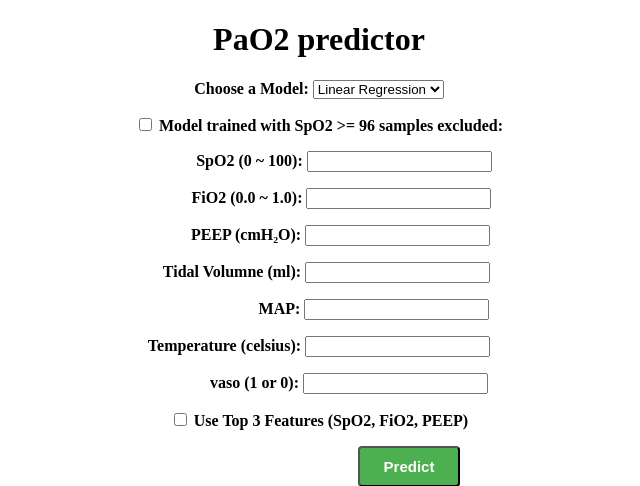
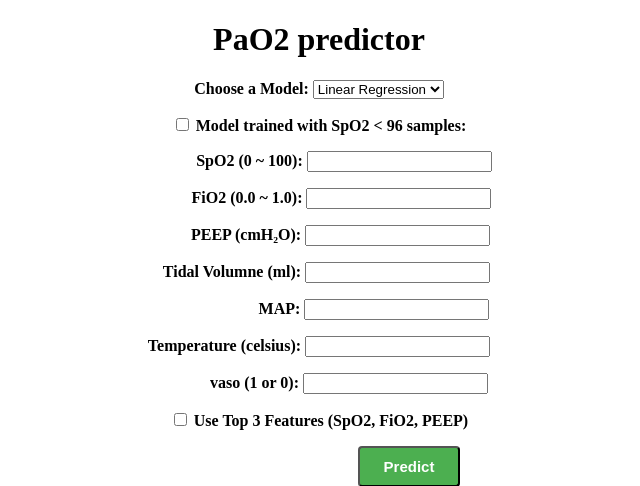
Before and after one commit to renshuangxia/PaO2PredictorDjango, a Django app: page / in a window 1280 px wide. Shown: the top 486 px of the page, without its empty margins (321-961 px from the left). Run offline with Django 3.2, Linux system fonts and the light colour scheme.

Commit message:
update sample filter description

```diff
--- a/templates/index.html
+++ b/templates/index.html
@@ -19,7 +19,7 @@
       </p>
 
 
-      <p style="font-weight: bold; text-indent:0px;"><input type="checkbox" name="cb_exclude_sample"> Model trained with SpO2 >= 96 samples excluded:
+      <p style="font-weight: bold; text-indent:0px;"><input type="checkbox" name="cb_exclude_sample"> Model trained with SpO2 < 96 samples:
       <br></p>
 
       <p style="font-weight: bold; text-indent:50px;">SpO2 (0 ~ 100): <input type="text" name="spo2">
```
